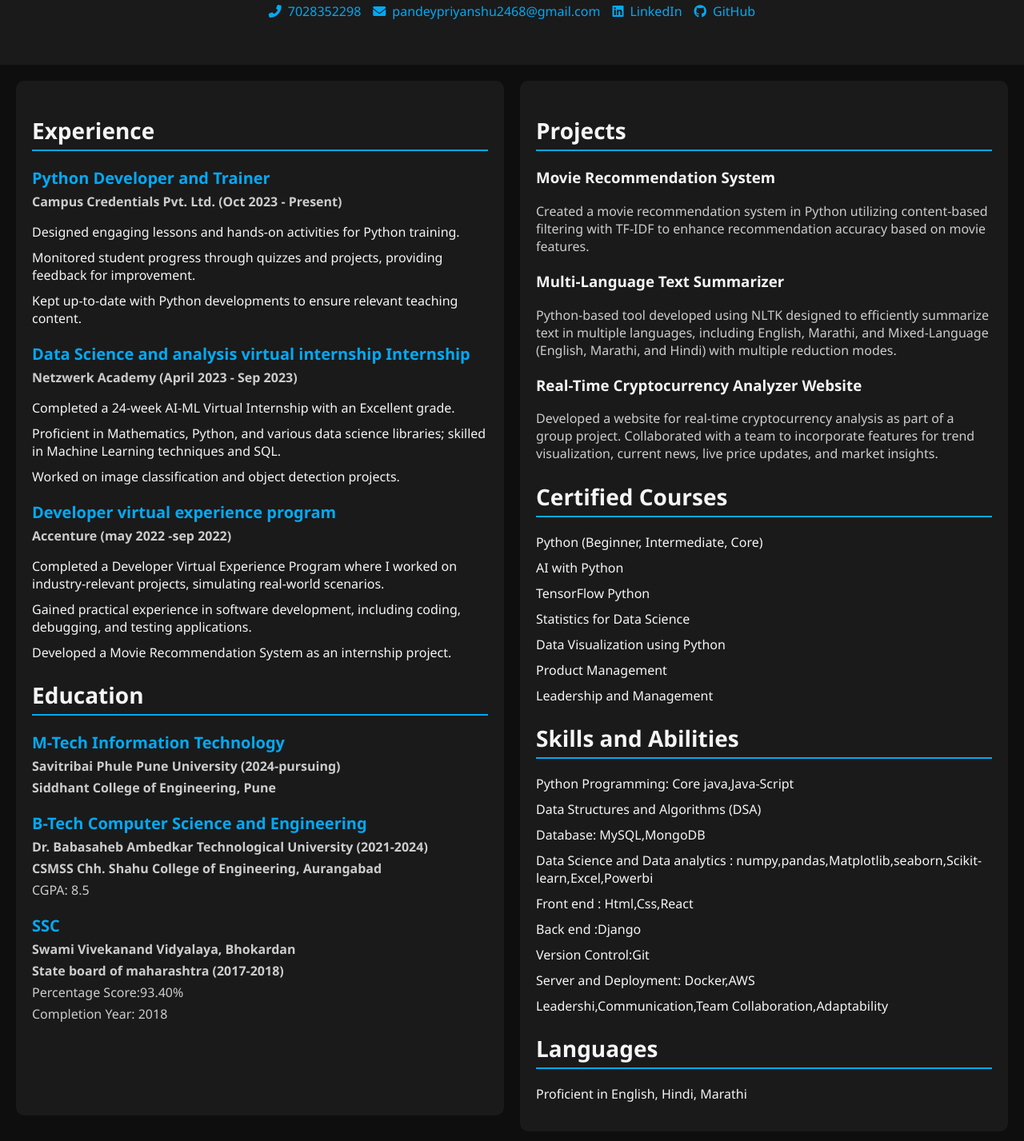
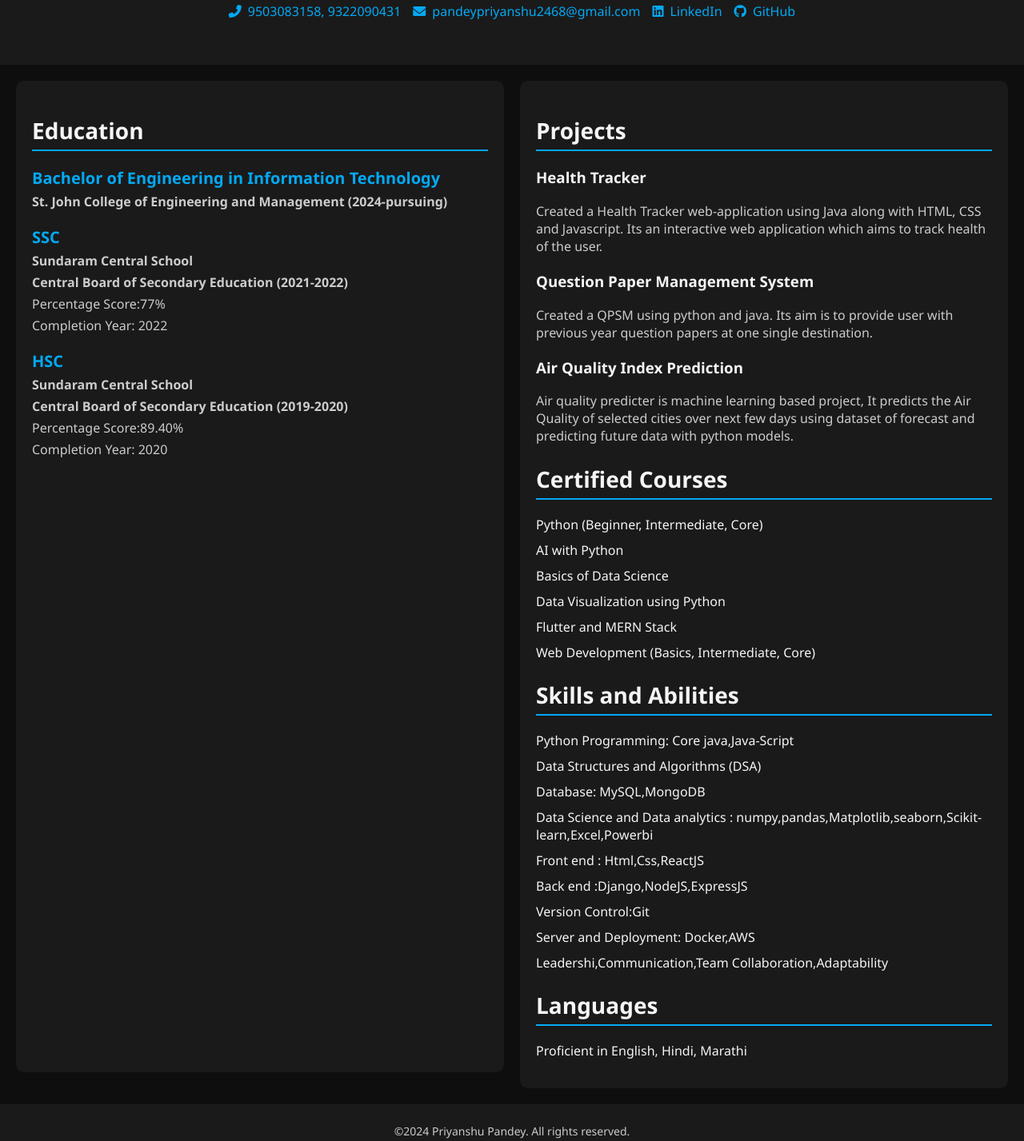
Before and after one commit to Priyanshu4026/My_Resume, a plain HTML site: page index.html in a window 1280 px wide. Shown: the part 154-1581 px from the top of the page at 80% size. Drawn offline with Linux system fonts and the light colour scheme.

Commit message:
Update index.html

```diff
--- a/index.html
+++ b/index.html
@@ -180,69 +180,38 @@
         <p>AI, Data Science, and Machine Learning Enthusiast committed to driving innovation and delivering impactful solutions.</p>
         <div class="contact-info">
             <ul>
-                <li><i class="fas fa-phone-alt"></i>7028352298</li>
+                <li><i class="fas fa-phone-alt"></i>9503083158, 9322090431</li>
                 <li><i class="fas fa-envelope"></i> <a href="mailto:pandeypriyanshu2468@gmail.com">pandeypriyanshu2468@gmail.com</a></li>
                 <li><i class="fab fa-linkedin"></i> <a href="https://www.linkedin.com/in/priyanshu-pandey-6834ab28a" target="_blank">LinkedIn</a></li>
-                <li><i class="fab fa-github"></i> <a href="https://github.com/RAFIKSHA" target="_blank">GitHub</a></li>
+                <li><i class="fab fa-github"></i> <a href="https://github.com/Priyanshu4026" target="_blank">GitHub</a></li>
             </ul>
         </div>
     </header>
 
     <div class="container">
         <div class="left-column">
-            <section id="experience">
-                <h2>Experience</h2>
-                <div class="experience-item">
-                    <h3>Python Developer and Trainer</h3>
-                    <p><strong>Campus Credentials Pvt. Ltd. (Oct 2023 - Present)</strong></p>
-                    <ul>
-                        <li>Designed engaging lessons and hands-on activities for Python training.</li>
-                        <li>Monitored student progress through quizzes and projects, providing feedback for improvement.</li>
-                        <li>Kept up-to-date with Python developments to ensure relevant teaching content.</li>
-                    </ul>
-                </div>
-                <div class="experience-item">
-                    <h3>Data Science and analysis virtual internship Internship</h3>
-                    <p><strong>Netzwerk Academy (April 2023 - Sep 2023)</strong></p>
-                    <ul>
-                        <li>Completed a 24-week AI-ML Virtual Internship with an Excellent grade.</li>
-                        <li>Proficient in Mathematics, Python, and various data science libraries; skilled in Machine Learning techniques and SQL.</li>
-                        <li>Worked on image classification and object detection projects.</li>
-                    </ul>
-                </div>
-                <div class="experience-item">
-                    <h3>Developer virtual experience program</h3>
-                    <p><strong>Accenture (may 2022 -sep 2022)</strong></p>
-                    <ul>
-                        <li>Completed a Developer Virtual Experience Program where I worked on industry-relevant projects, simulating real-world scenarios.        </li>
-                         <li>Gained practical experience in software development, including coding, debugging, and testing applications.</li>
-
-                        <li>Developed a Movie Recommendation System as an internship project.</li>
-                    </ul>
-                </div>
-            </section>
 
             <section id="education">
                 <h2>Education</h2>
                 <div class="education-item">
-                    <h3>M-Tech Information Technology</h3>
-                    <p><strong>Savitribai Phule Pune University (2024-pursuing)</strong></p>
-                    <p><strong>Siddhant College of Engineering, Pune</strong></p>
-                </div>
-
-                <div class="education-item">
-                    <h3>B-Tech Computer Science and Engineering</h3>
-                    <p><strong>Dr. Babasaheb Ambedkar Technological University (2021-2024)</strong></p>
-                    <p><strong>CSMSS Chh. Shahu College of Engineering, Aurangabad</strong></p>
-                    <p>CGPA: 8.5</p>
+                    <h3>Bachelor of Engineering in Information Technology</h3>
+                    <p><strong>St. John College of Engineering and Management (2024-pursuing)</strong></p>
                 </div>
 
                 <div class="education-item">
                     <h3>SSC</h3>
-                    <p><strong>Swami Vivekanand Vidyalaya, Bhokardan</strong></p>
-                    <p><strong>State board of maharashtra (2017-2018)</strong></p>
-                    <p>Percentage Score:93.40%</p>
-                    <p>Completion Year: 2018</p>
+                    <p><strong>Sundaram Central School</strong></p>
+                    <p><strong>Central Board of Secondary Education (2021-2022)</strong></p>
+                    <p>Percentage Score:77%</p>
+                    <p>Completion Year: 2022</p>
+                </div>
+
+                <div class="education-item">
+                    <h3>HSC</h3>
+                    <p><strong>Sundaram Central School</strong></p>
+                    <p><strong>Central Board of Secondary Education (2019-2020)</strong></p>
+                    <p>Percentage Score:89.40%</p>
+                    <p>Completion Year: 2020</p>
                 </div>
             </section>
         </div>
@@ -251,18 +220,18 @@
             <section id="projects">
                 <h2>Projects</h2>
                 <div class="project-item">
-                    <h3><strong>Movie Recommendation System</strong></h3>
-                    <p>Created a movie recommendation system in Python utilizing content-based filtering with TF-IDF to enhance recommendation accuracy based on movie features.</p>
+                    <h3><strong>Health Tracker</strong></h3>
+                    <p>Created a Health Tracker web-application using Java along with HTML, CSS and Javascript. Its an interactive web application which aims to track health of the user.</p>
                 <!--<p><a href="https://satyajeet1718.github.io/Portfolio/movie_recommendation.html" target="_blank">Link</a></p>-->
                 </div>
                 <div class="project-item">
-                    <h3><strong>Multi-Language Text Summarizer</strong></h3>
-                    <p>Python-based tool developed using NLTK designed to efficiently summarize text in multiple languages, including English, Marathi, and Mixed-Language (English, Marathi, and Hindi) with multiple reduction modes.</p>
+                    <h3><strong>Question Paper Management System</strong></h3>
+                    <p>Created a QPSM using python and java. Its aim is to provide user with previous year question papers at one single destination.</p>
                    <!-- <p><a href="https://satyajeet1718.github.io/Portfolio/Multi-language_text_summerizer.html" target="_blank">Link</a></p>-->
                 </div>
                 <div class="project-item">
-                    <h3><strong>Real-Time Cryptocurrency Analyzer Website</strong></h3>
-                    <p>Developed a website for real-time cryptocurrency analysis as part of a group project. Collaborated with a team to incorporate features for trend visualization, current news, live price updates, and market insights.</p>
+                    <h3><strong>Air Quality Index Prediction</strong></h3>
+                    <p>Air quality predicter is machine learning based project, It predicts the Air Quality of selected cities over next few days using dataset of forecast and predicting future data with python models.</p>
                 </div>
             </section>
 
@@ -271,11 +240,10 @@
                 <ul>
                     <li>Python (Beginner, Intermediate, Core)</li>
                     <li>AI with Python</li>
-                    <li>TensorFlow Python</li>
-                    <li>Statistics for Data Science</li>
+                    <li>Basics of Data Science</li>
                     <li>Data Visualization using Python</li>
-                    <li>Product Management</li>
-                    <li>Leadership and Management</li>
+                    <li>Flutter and MERN Stack</li>
+                    <li>Web Development (Basics, Intermediate, Core)</li>
                 </ul>
             </section>
 
@@ -286,12 +254,11 @@
                     <li>Data Structures and Algorithms (DSA)</li>
                     <li>Database: MySQL,MongoDB</li>
                     <li>Data Science and Data analytics : numpy,pandas,Matplotlib,seaborn,Scikit-learn,Excel,Powerbi</li>
-                    <li>Front end : Html,Css,React</li>
-                    <li>Back end :Django</li>
+                    <li>Front end : Html,Css,ReactJS</li>
+                    <li>Back end :Django,NodeJS,ExpressJS</li>
                     <li>Version Control:Git</li>
                     <li>Server and Deployment: Docker,AWS</li>
                     <li>Leadershi,Communication,Team Collaboration,Adaptability</li>
-
                 </ul>
             </section>
 
@@ -305,7 +272,7 @@
     </div>
 
     <footer>
-        <p>©2024 Rafik Shah. All rights reserved.</p>
+        <p>©2024 Priyanshu Pandey. All rights reserved.</p>
     </footer>
 
 </body>
```
